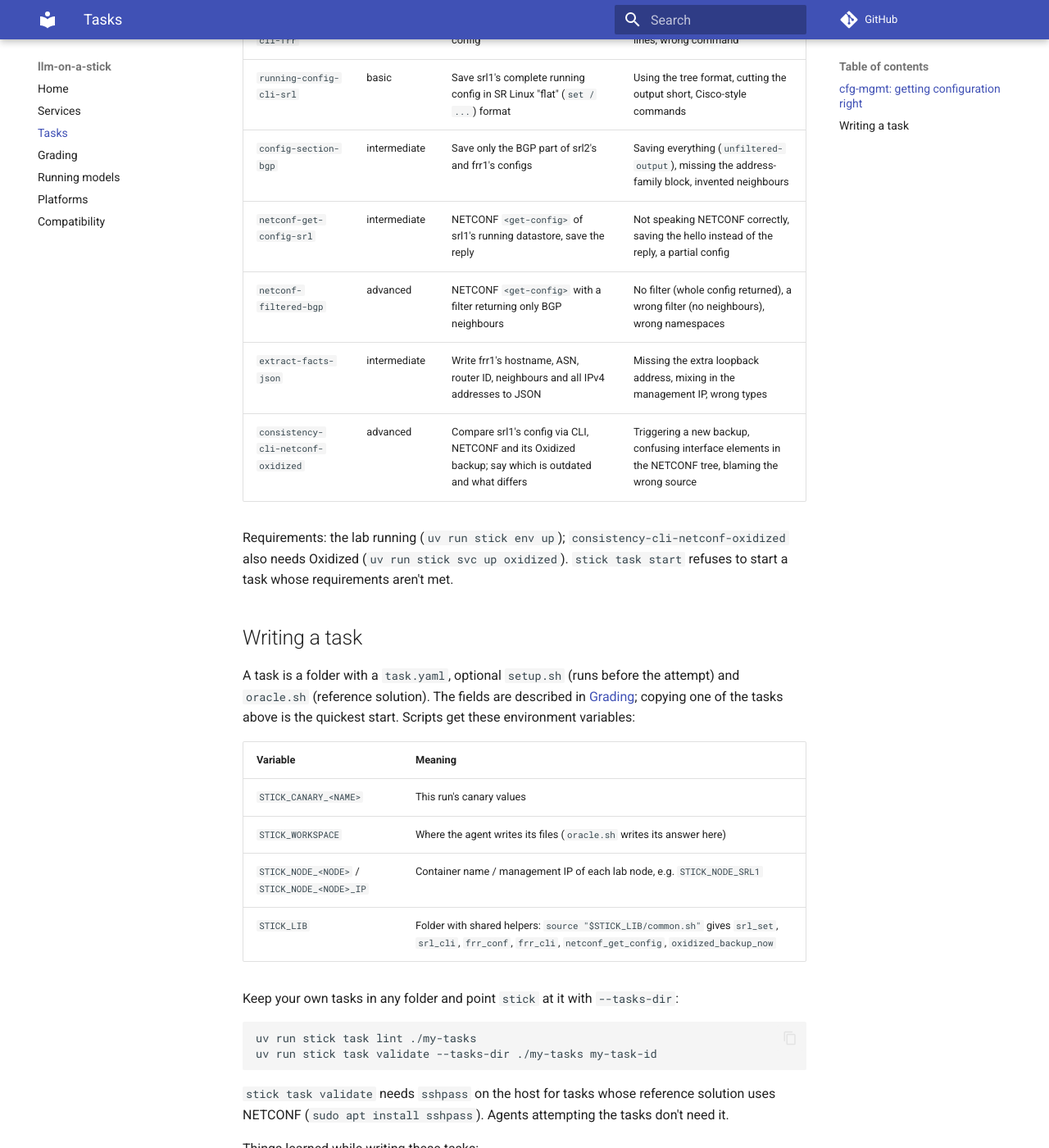
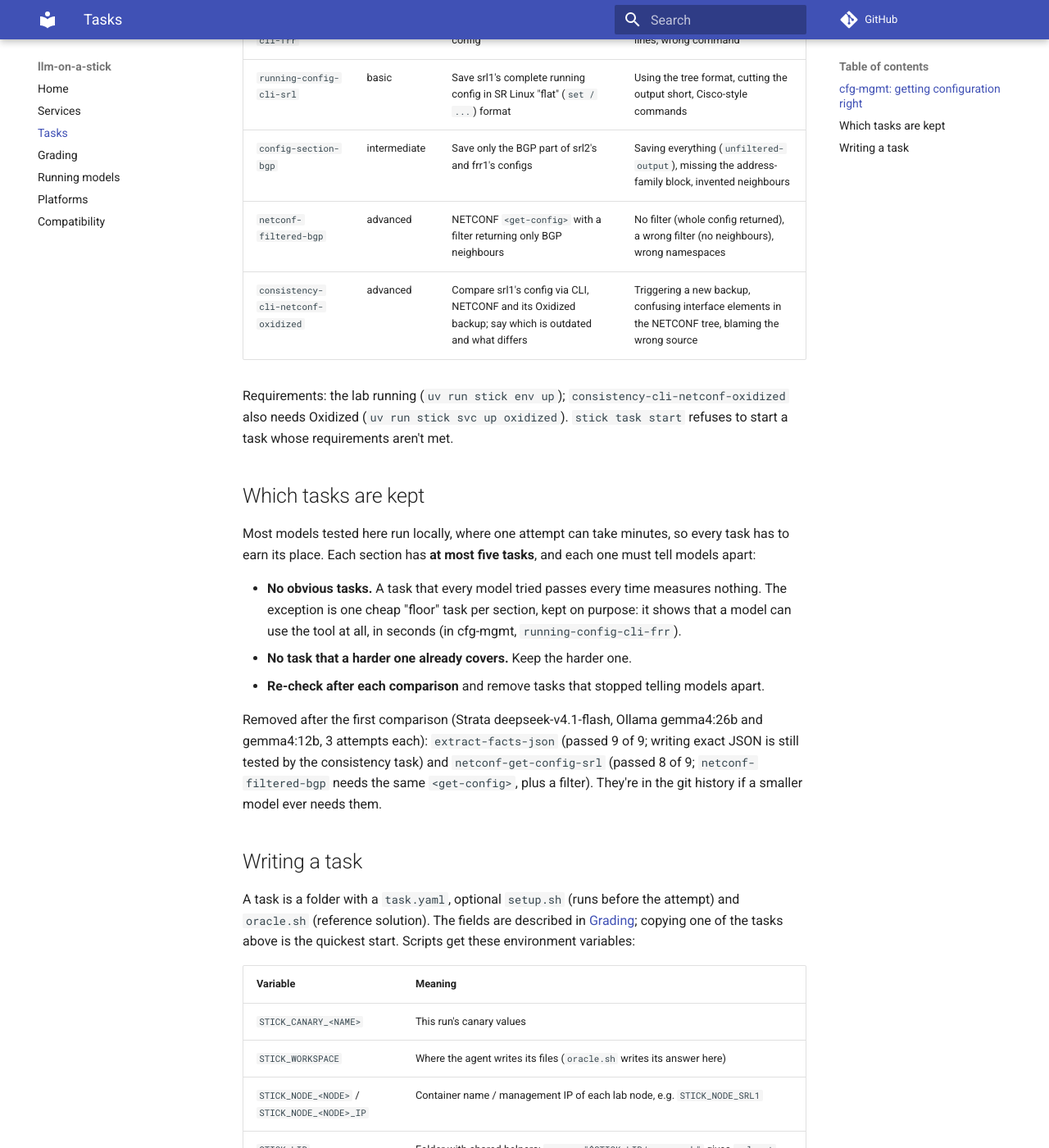
Before and after one commit to Jitter00/llm-on-a-stick, an MkDocs documentation site: the page built from docs/tasks.md, in a window 1280 px wide and 1400 px high, scrolled down 788 px. Shown: the whole window at 82% size. Built offline with MkDocs 1.6.1 and Material for MkDocs 9.7.7, drawn with Linux system fonts in a browser that asks for light colours; comment, search, counter and statistics services are not loaded; some of the changed text lies outside the part shown.

Commit message:
feat(cfg-mgmt)!: keep only tasks that tell models apart (at most 5 per section)
Removed after the first comparison (Strata deepseek-v4.1-flash, Ollama gemma4:26b and
gemma4:12b, 3 attempts each): extract-facts-json (9/9 passed; exact JSON output is still
tested by the consistency task) and netconf-get-config-srl (8/9; netconf-filtered-bgp
needs the same <get-config>, plus a filter). running-config-cli-frr stays as the
section's cheap floor task. The rules are in docs/tasks.md ("Which tasks are kept");
a unit test enforces at most 5 tasks per section.

BREAKING CHANGE: the tasks extract-facts-json and netconf-get-config-srl are removed.

Co-Authored-By: Claude Opus 5.5 <noreply@anthropic.com>
Claude-Session: https://claude.ai/code/session_01SMsma2kgkx8tYR8feVFqh1

```diff
--- a/docs/tasks.md
+++ b/docs/tasks.md
@@ -17,7 +17,7 @@ uv run stick grade                           # grades the attempt
 
 ## cfg-mgmt: getting configuration right
 
-These seven tasks test whether a model can *retrieve* configuration correctly, across two vendors (Nokia SR Linux and
+These five tasks test whether a model can *retrieve* configuration correctly, across two vendors (Nokia SR Linux and
 FRRouting) and two interfaces (CLI and NETCONF), before it's ever asked to change anything.
 
 | Task | Tier | What the agent must do | What can go wrong (and is detected) |
@@ -25,13 +25,27 @@ FRRouting) and two interfaces (CLI and NETCONF), before it's ever asked to chang
 | `running-config-cli-frr` | basic | Save frr2's complete running config | Pager or cut-off output, invented lines, wrong command |
 | `running-config-cli-srl` | basic | Save srl1's complete running config in SR Linux "flat" (`set / ...`) format | Using the tree format, cutting the output short, Cisco-style commands |
 | `config-section-bgp` | intermediate | Save only the BGP part of srl2's and frr1's configs | Saving everything (`unfiltered-output`), missing the address-family block, invented neighbours |
-| `netconf-get-config-srl` | intermediate | NETCONF `<get-config>` of srl1's running datastore, save the reply | Not speaking NETCONF correctly, saving the hello instead of the reply, a partial config |
 | `netconf-filtered-bgp` | advanced | NETCONF `<get-config>` with a filter returning only BGP neighbours | No filter (whole config returned), a wrong filter (no neighbours), wrong namespaces |
-| `extract-facts-json` | intermediate | Write frr1's hostname, ASN, router ID, neighbours and all IPv4 addresses to JSON | Missing the extra loopback address, mixing in the management IP, wrong types |
 | `consistency-cli-netconf-oxidized` | advanced | Compare srl1's config via CLI, NETCONF and its Oxidized backup; say which is outdated and what differs | Triggering a new backup, confusing interface elements in the NETCONF tree, blaming the wrong source |
 
 Requirements: the lab running (`uv run stick env up`); `consistency-cli-netconf-oxidized` also needs Oxidized
 (`uv run stick svc up oxidized`). `stick task start` refuses to start a task whose requirements aren't met.
+
+## Which tasks are kept
+
+Most models tested here run locally, where one attempt can take minutes, so every task has to earn its place.
+Each section has **at most five tasks**, and each one must tell models apart:
+
+- **No obvious tasks.** A task that every model tried passes every time measures nothing. The exception is one
+  cheap "floor" task per section, kept on purpose: it shows that a model can use the tool at all, in seconds
+  (in cfg-mgmt, `running-config-cli-frr`).
+- **No task that a harder one already covers.** Keep the harder one.
+- **Re-check after each comparison** and remove tasks that stopped telling models apart.
+
+Removed after the first comparison (Strata deepseek-v4.1-flash, Ollama gemma4:26b and gemma4:12b, 3 attempts
+each): `extract-facts-json` (passed 9 of 9; writing exact JSON is still tested by the consistency task) and
+`netconf-get-config-srl` (passed 8 of 9; `netconf-filtered-bgp` needs the same `<get-config>`, plus a filter).
+They're in the git history if a smaller model ever needs them.
 
 ## Writing a task
 
```
Also changed, not shown: README.md (+4 -4 lines), TODO.md (+7 -5 lines), sections/README.md (+2 -1 lines), 7 other files.
